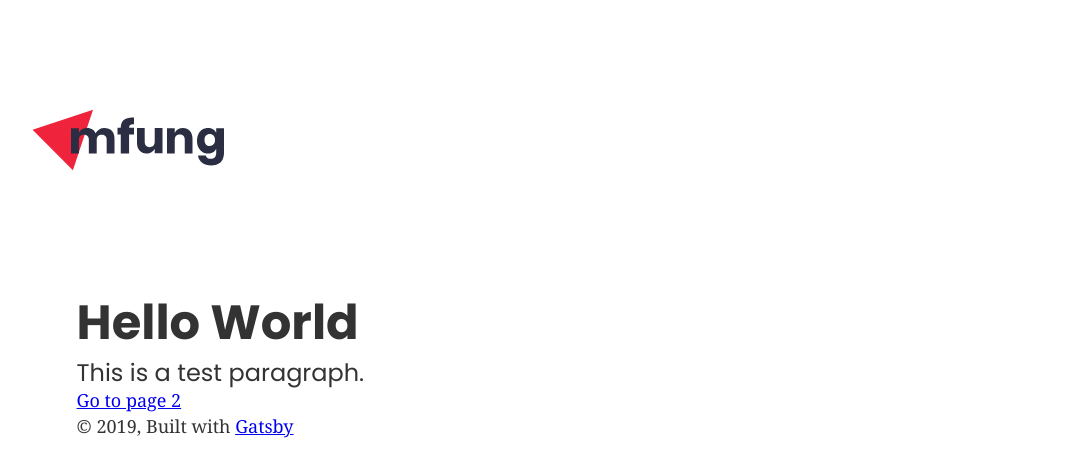
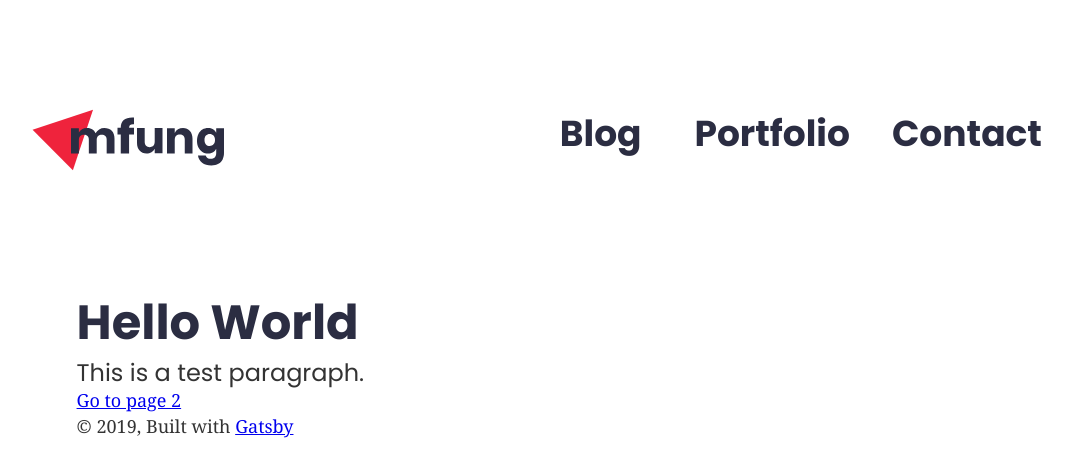
Before and after one commit to mfung1/mfung-gatsby, a Gatsby site: page / in a window 1280 px wide. Shown: the whole page, without its empty margins (103-1175 px from the left). Built offline with nearby package versions, Linux system fonts and the light colour scheme; Gatsby itself is replaced by a stand-in of ours.

Commit message:
Misc fixes

```diff
--- a/src/components/01-Atoms/Grid/grid.module.scss
+++ b/src/components/01-Atoms/Grid/grid.module.scss
@@ -1,9 +1,24 @@
 .grid {
   display: grid;
+  align-items: center;
   margin: 0;
 
   &-half {
     grid-template-columns: repeat(2, 1fr);
     grid-gap: 24px;
   }
+
+  &-third {
+    grid-template-columns: repeat(3, 1fr);
+    grid-gap: 24px;
+  }
+  &-gap-16 {
+    grid-gap: 16px;
+  }
+  &-gap-24 {
+    grid-gap: 24px;
+  }
+  &-gap-42 {
+    grid-gap: 42px;
+  }
 }
--- a/src/components/01-Atoms/Grid/index.js
+++ b/src/components/01-Atoms/Grid/index.js
@@ -1,5 +1,5 @@
 import React from 'react';
-import styles from './grid.module.css';
+import styles from './grid.module.scss';
 
 const Grid = (props) => {
   return (
--- a/src/components/01-Atoms/Typography/Headings/heading.module.scss
+++ b/src/components/01-Atoms/Typography/Headings/heading.module.scss
@@ -1,6 +1,8 @@
+@import '../../colours.scss';
 h1,h2,
 h3,h4 {
   font-family: Poppins, Arial, Helvetica, sans-serif;
+  color: $dark;
   margin: 0;
 }
 
--- a/src/components/01-Atoms/reset.scss
+++ b/src/components/01-Atoms/reset.scss
@@ -1,6 +1,9 @@
 * {
   color: $dark;
   font-family: Poppins, Arial, Helvetica, sans-serif;
+  -webkit-font-smooothing: antialiased;
+  -moz-osx-font-smoothing: grayscale;
+  box-sizing: border-box;
 }
 body {
   background: $iceBlue;
--- a/src/components/02-Molecules/Link/index.js
+++ b/src/components/02-Molecules/Link/index.js
@@ -0,0 +1,14 @@
+import React from 'react';
+import {Link} from 'gatsby';
+import styles from './link.module.scss';
+const MFLink = (props) => {
+  return (
+  <Link to={props.path} className={`${styles['mf-link']} ${props.level ? styles[`mf-link-${props.level}`] : ''}`} activeClassName={`${styles['mf-lnk-active']}`}>
+    <span>
+      {props.text}
+    </span>
+  </Link>
+  );
+}
+
+export default MFLink;
--- a/src/components/02-Molecules/Link/link.module.scss
+++ b/src/components/02-Molecules/Link/link.module.scss
@@ -0,0 +1,30 @@
+@import '../../01-Atoms/colours.scss';
+
+.mf-link {
+  color: $dark;
+  line-height: normal;
+  text-decoration: none;
+  display: block;
+  text-align: center;
+  font-family: Poppins, Arial, Helvetica, sans-serif;
+  font-weight: bold;
+  position: relative;
+  &-t1 {
+    font-size: 36px;
+  }
+  &-t2 {
+    font-size: 24px;
+  }
+  &-t3 {
+    font-size: 16px;
+  }
+
+  &-active span::after{
+    content: '';
+    position: absolute;
+    display: block;
+    width: 100%;
+    height: 4px;
+    background-color: $pinkishRed;
+  }
+}
--- /dev/null
+++ b/src/components/03-Organisms/Navigation/header.js
@@ -0,0 +1,62 @@
+import { Link } from "gatsby"
+import PropTypes from "prop-types"
+import React from "react"
+
+import Grid from '../../01-Atoms/Grid';
+import Logo from '../../01-Atoms/Logo';
+import MFLink from '../../02-Molecules/Link';
+
+const Header = ({ siteTitle }) => (
+  <header
+    style={{
+      marginBottom: `110px`,
+    }}
+  >
+    <div
+      style={{
+        margin: `0 auto`,
+        maxWidth: 1058,
+        padding: `89px 24px 0`,
+      }}
+    >
+      <Grid split="half">
+        <Link
+          to="/"
+          style={{
+            color: `white`,
+            textDecoration: `none`,
+          }}
+          >
+          <Logo/>
+        </Link>
+        <Grid split="third" gap="42">
+          <MFLink
+            path="/blog"
+            level="t1"
+            text="Blog"
+          />
+          <MFLink
+            path="/portfolio"
+            level="t1"
+            text="Portfolio"
+          />
+          <MFLink
+            path="/contact"
+            level="t1"
+            text="Contact"
+          />
+        </Grid>
+      </Grid>
+    </div>
+  </header>
+)
+
+Header.propTypes = {
+  siteTitle: PropTypes.string,
+}
+
+Header.defaultProps = {
+  siteTitle: ``,
+}
+
+export default Header
--- a/src/components/header.js
+++ /dev/null
@@ -1,41 +0,0 @@
-import { Link } from "gatsby"
-import PropTypes from "prop-types"
-import React from "react"
-
-import Logo from '../components/01-Atoms/Logo';
-
-const Header = ({ siteTitle }) => (
-  <header
-    style={{
-      marginBottom: `110px`,
-    }}
-  >
-    <div
-      style={{
-        margin: `0 auto`,
-        maxWidth: 1058,
-        padding: `89px 24px 0`,
-      }}
-    >
-      <Link
-        to="/"
-        style={{
-          color: `white`,
-          textDecoration: `none`,
-        }}
-        >
-        <Logo/>
-      </Link>
-    </div>
-  </header>
-)
-
-Header.propTypes = {
-  siteTitle: PropTypes.string,
-}
-
-Header.defaultProps = {
-  siteTitle: ``,
-}
-
-export default Header
--- a/src/components/layout.js
+++ b/src/components/layout.js
@@ -9,7 +9,7 @@ import React from "react"
 import PropTypes from "prop-types"
 import { useStaticQuery, graphql } from "gatsby"
 
-import Header from "./header";
+import Header from "./03-Organisms/Navigation/header";
 import "../components/01-Atoms/config.scss";
 import "./layout.css"
 
```
Also changed, not shown: src/components/01-Atoms/Logo/index.js (+1 -1 lines).
